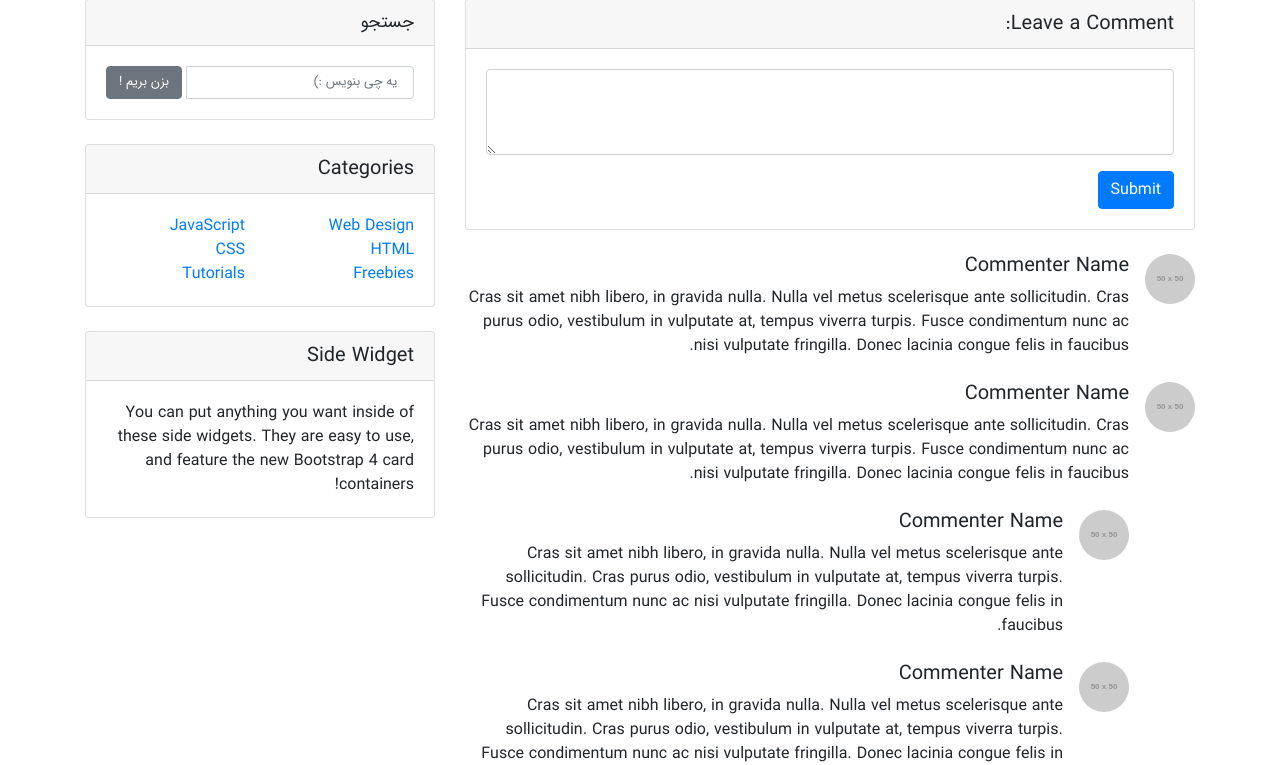
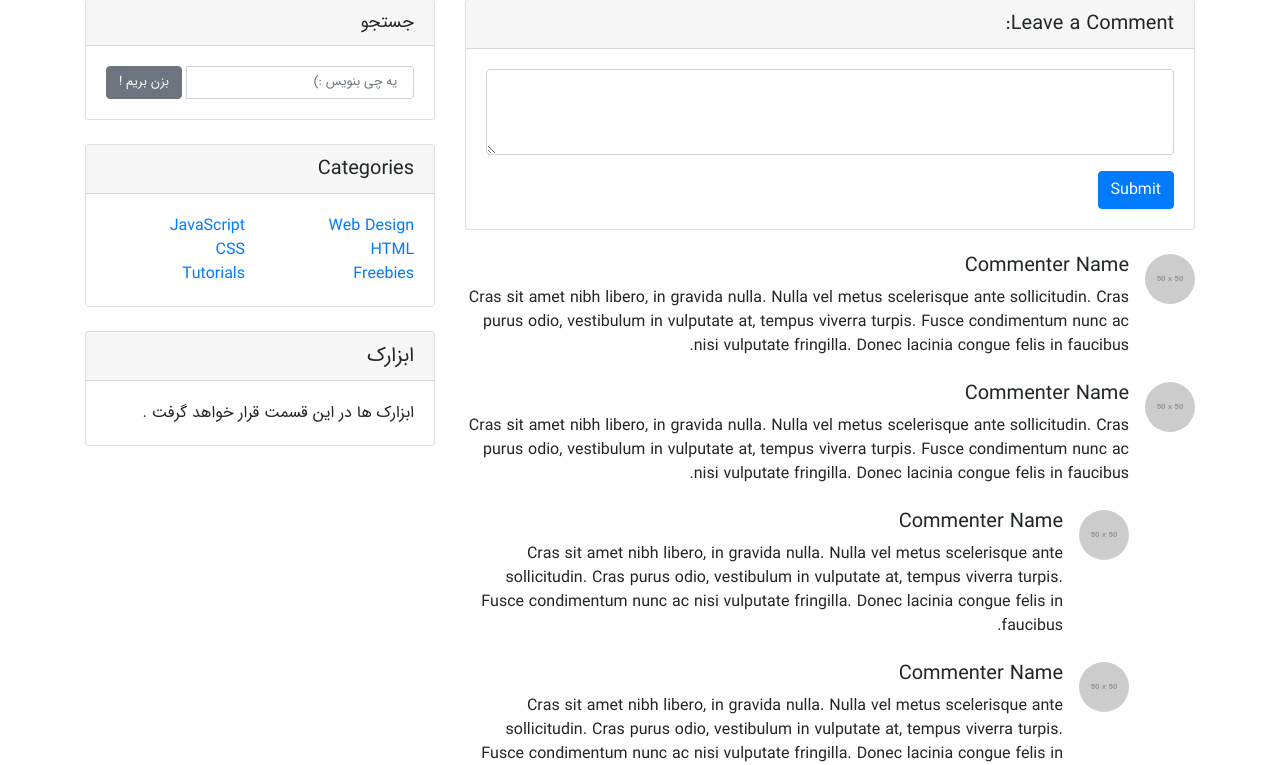
Before and after one commit to hamed-zeidabadi/CMS_PHP, a PHP site: page / in a window 1280 px wide. Shown: the part 81-846 px from the top of the page. Run offline with PHP 8.4, Linux system fonts and the light colour scheme; grey boxes labelled with a size stand in for pictures from a placeholder-image service; data that the repository does not hold is empty; some libraries are stand-ins or nearby versions.

Commit message:
add widget componnet 'widget.php

```diff
--- a/index.php
+++ b/index.php
@@ -113,13 +113,9 @@
             </div>
           </div>
 
-          <!-- Side Widget -->
-          <div class="card my-4">
-            <h5 class="card-header">Side Widget</h5>
-            <div class="card-body">
-              You can put anything you want inside of these side widgets. They are easy to use, and feature the new Bootstrap 4 card containers!
-            </div>
-          </div>
+          <!-- Start Side Widget -->
+          <?php include 'widget.php'  ?>
+          <!--  END Side Widget -->
 
         </div>
 
--- /dev/null
+++ b/widget.php
@@ -0,0 +1,6 @@
+  <div class="card my-4">
+      <h5 class="card-header">ابزارک</h5>
+      <div class="card-body">
+          ابزارک ها در این قسمت قرار خواهد گرفت .
+      </div>
+  </div>
```
